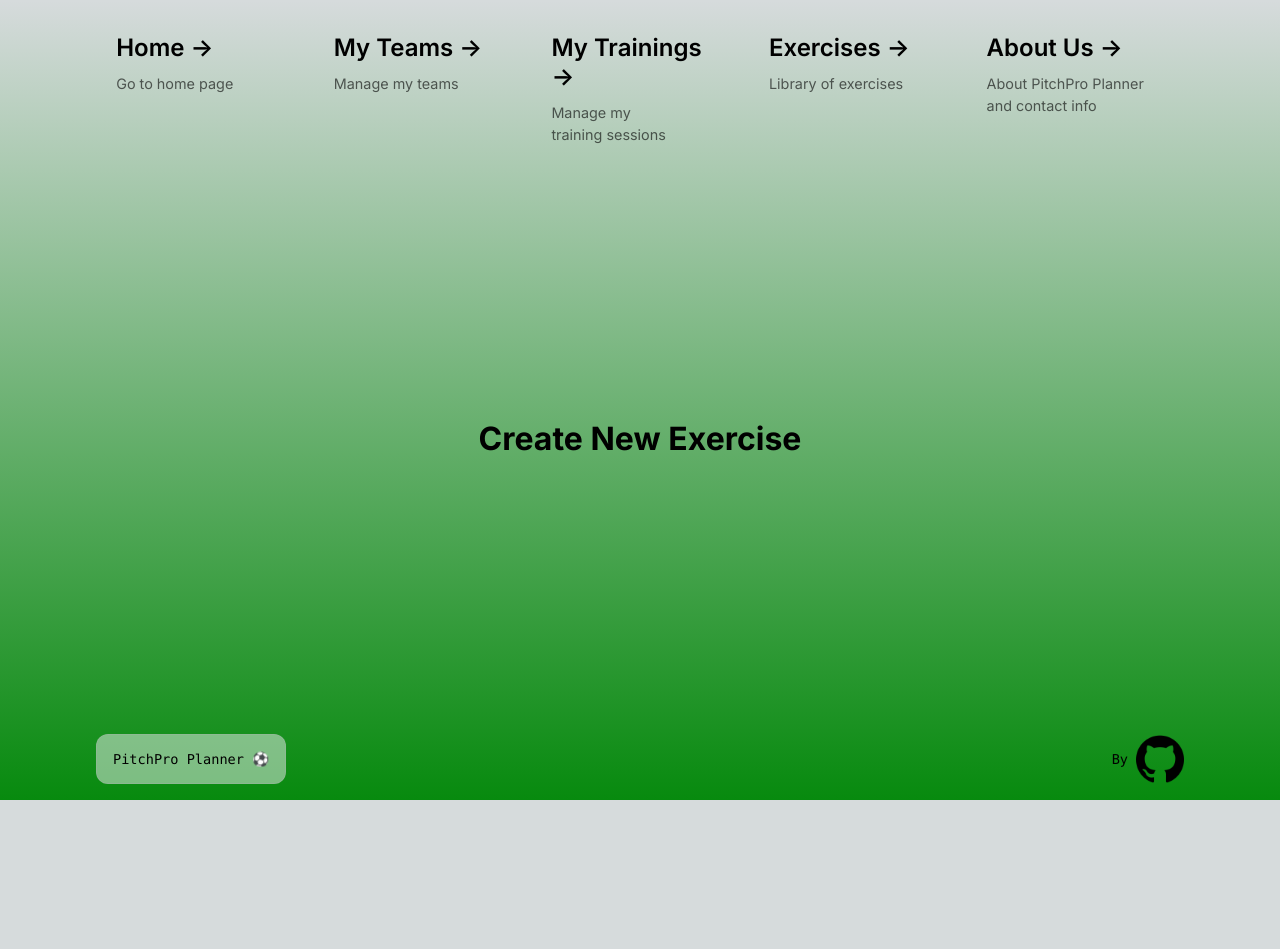
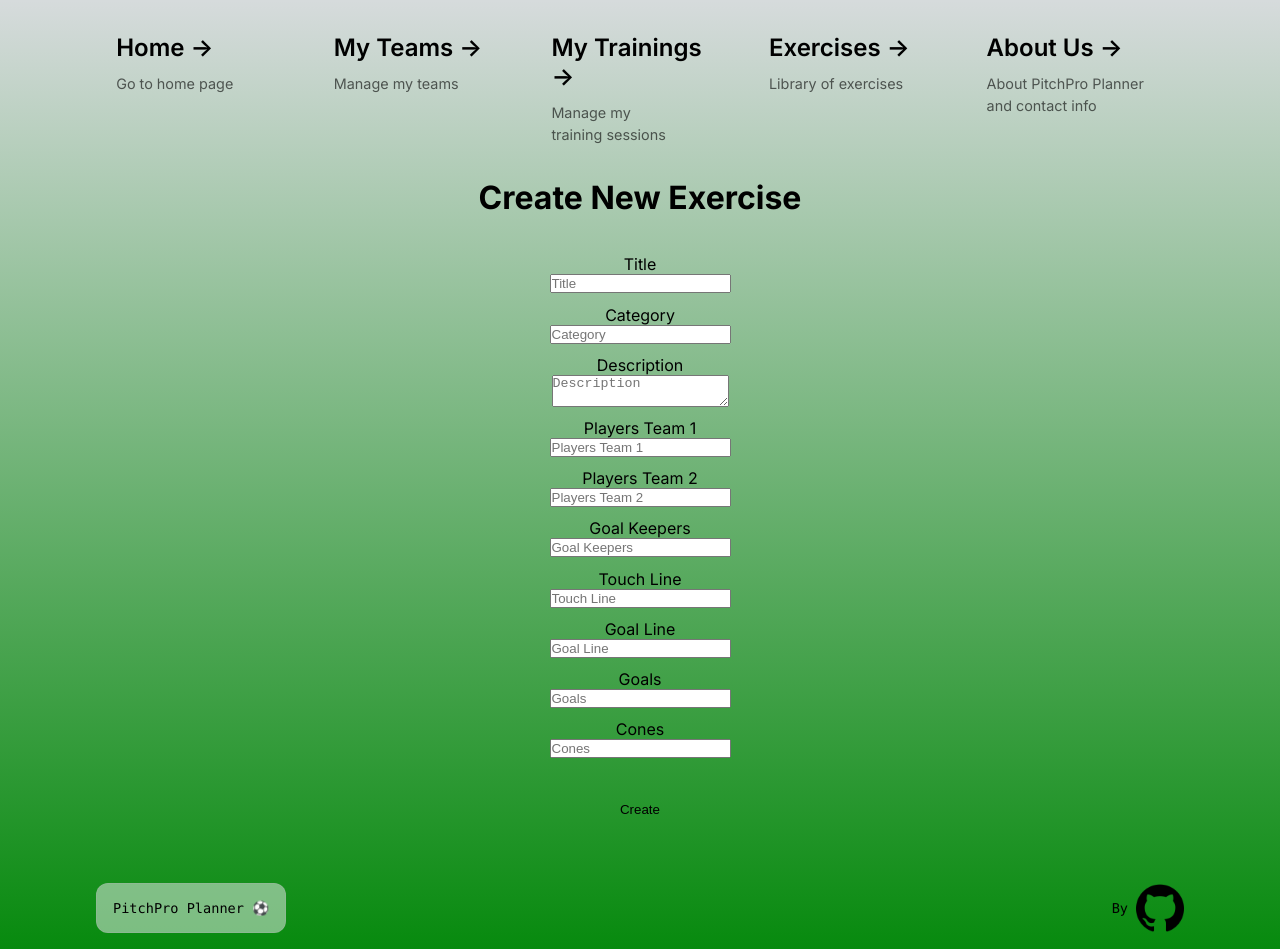
Before and after one commit to oskarnilsson90/Oskar_Nilsson_Inlamningsuppgift_6_React, a Next.js app: page /exercises/create in a window 1280 px wide. Before the commit the page ends 800 px from the top, so only its background shows below. Built offline with nearby package versions, Linux system fonts and the light colour scheme; no server answers.

Commit message:
Added CreateExerciseForm

```diff
--- /dev/null
+++ b/src/Components/Exercises/CreateExerciseForm.js
@@ -0,0 +1,79 @@
+"use client"
+
+import { createExercise } from "@/utils/api";
+import { handleFormChange } from "@/utils/forms";
+import { useRouter } from "next/navigation";
+import { useState } from "react";
+import styles from "@/components/Exercises/Exercises.module.css";
+
+export default function CreateExerciseForm(){
+
+    const router = useRouter();
+
+    const [formData, setFormData] = useState({
+        title: "",
+        category: "",
+        description: "",
+        playersTeam1: null,
+        playersTeam2: null,
+        goalKeepers: null,
+        touchLine: null,
+        goalLine: null,
+        goals: null,
+        cones: null
+    })
+
+    const [errorMessage, setErrorMessage] = useState("");
+
+    const handleFormSubmit = async (event) => {
+        event.preventDefault();
+
+        for (const key in formData) {
+            if (formData[key] === "") {
+                setErrorMessage("Please fill in all fields.");
+                return;
+            }
+        }
+
+        for (const key in formData) {
+            if (typeof formData[key] === "number" && formData[key] < 0) {
+                setErrorMessage("Please enter non-negative values for all number fields.");
+                return;
+            }
+        }
+
+        try {
+            await createExercise(formData);
+            router.push("/exercises");
+        } catch (error) {
+            setErrorMessage("Failed to create exercise.");
+        }
+    };
+
+    return (
+        <form onChange={(e) => handleFormChange(setFormData, formData)(e)} onSubmit={handleFormSubmit} className={styles.exerciseCard}>
+            <p className="error">{errorMessage}</p>
+            <label>Title</label>
+            <input type="text" placeholder="Title" value={formData.title} name="title" onChange={handleFormChange(setFormData, formData)} />
+            <label>Category</label>
+            <input type="text" placeholder="Category" value={formData.category} name="category" onChange={handleFormChange(setFormData, formData)} />
+            <label>Description</label>
+            <textarea placeholder="Description" value={formData.description} name="description" onChange={handleFormChange(setFormData, formData)} />
+            <label>Players Team 1</label>
+            <input type="number" placeholder="Players Team 1" value={formData.playersTeam1} name="playersTeam1" onChange={handleFormChange(setFormData, formData)} />
+            <label>Players Team 2</label>
+            <input type="number" placeholder="Players Team 2" value={formData.playersTeam2} name="playersTeam2" onChange={handleFormChange(setFormData, formData)} />
+            <label>Goal Keepers</label>
+            <input type="number" placeholder="Goal Keepers" value={formData.goalKeepers} name="goalKeepers" onChange={handleFormChange(setFormData, formData)} />
+            <label>Touch Line</label>
+            <input type="number" placeholder="Touch Line" value={formData.touchLine} name="touchLine" onChange={handleFormChange(setFormData, formData)} />
+            <label>Goal Line</label>
+            <input type="number" placeholder="Goal Line" value={formData.goalLine} name="goalLine" onChange={handleFormChange(setFormData, formData)} />
+            <label>Goals</label>
+            <input type="number" placeholder="Goals" value={formData.goals} name="goals" onChange={handleFormChange(setFormData, formData)} />
+            <label>Cones</label>
+            <input type="number" placeholder="Cones" value={formData.cones} name="cones" onChange={handleFormChange(setFormData, formData)} />
+            <button className={styles.btn} type="submit">Create</button>
+        </form>
+    );
+}
--- a/src/Components/Exercises/Exercises.module.css
+++ b/src/Components/Exercises/Exercises.module.css
@@ -53,6 +53,8 @@
 }
 
 .exerciseCard {
+    display: grid;
+    place-items: center;
     padding: 1rem 1.2rem;
     border-radius: var(--border-radius);
     background: rgba(var(--card-rgb), 0);
@@ -76,6 +78,11 @@
     font-size: 0.9rem;
     line-height: 1.5;
     text-wrap: balance;
+}
+
+.exerciseCard input,
+.exerciseCard textarea {
+    margin-bottom: 0.7rem;
 }
 
 .exerciseCard:hover {
--- a/src/app/exercises/create/page.js
+++ b/src/app/exercises/create/page.js
@@ -1,9 +1,11 @@
+import CreateExerciseForm from "@/Components/Exercises/CreateExerciseForm";
 import styles from "./page.module.css";
 
 export default function CreateExercisePage(){
     return(
         <div className={styles.container}>
             <h1 className={styles.header}>Create New Exercise</h1>
+            <CreateExerciseForm />
         </div>
     );
 }
--- a/src/utils/api.js
+++ b/src/utils/api.js
@@ -4,7 +4,7 @@ const jsonHeaders = {
     "Content-Type": "application/json"
 };
 
-export async function createExercise(title) {
+export async function createExercise(formData) {
     const url = API_URL + "/api/Exercises";
 
     const response = await fetch(url, {
@@ -12,7 +12,7 @@ export async function createExercise(title) {
         headers: {
             ...jsonHeaders
         },
-        body: JSON.stringify({ title })
+        body: JSON.stringify({ formData })
     });
 
     return response.json();
@@ -38,7 +38,7 @@ export async function getExerciseById(id) {
     return response.json();
 }
 
-export async function updateExercise(id){
+export async function updateExercise(id, formData){
     const url = API_URL + "/api/Exercises/" + id;
 
     const response = await fetch(url, {
@@ -46,7 +46,7 @@ export async function updateExercise(id){
         headers: {
             ...jsonHeaders
         },
-        body: JSON.stringify(todo)
+        body: JSON.stringify(formData)
     });
 
     return response.ok;
```
